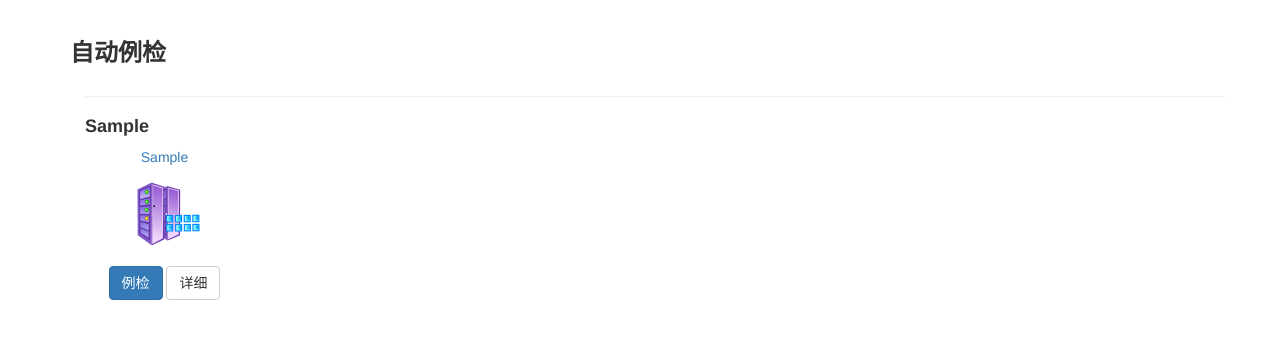
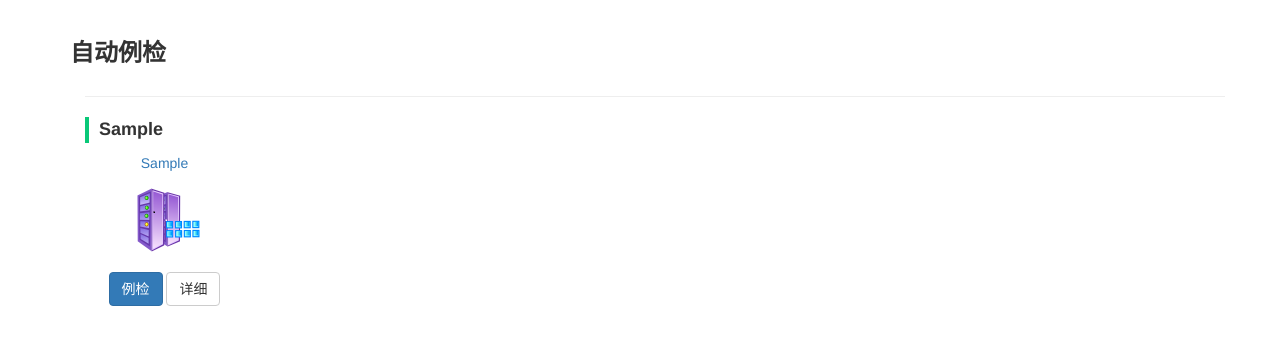
Before and after one commit to zengke123/sc-webapp, a Flask app: page /check in a window 1280 px wide. Shown: the part 52-397 px from the top of the page. Run offline with Flask 2, Linux system fonts and the light colour scheme; the visitor is signed in with stand-in values (Sample User, id 1); tables that the repository leaves empty hold one stand-in row (values such as "Sample post"); some libraries are stand-ins or nearby versions.

Commit message:
页面调整

```diff
--- a/templates/check.html
+++ b/templates/check.html
@@ -2,7 +2,14 @@
 {% block title %}自动例检{% endblock %}
 <link rel="stylesheet" href="/static/css/host.css">
 {% block body %}
-
+<style type="text/css">
+    h4 {
+    font-size: 18px;
+    line-height: 1.2;
+    padding: 2px 0 2px 10px;
+    border-left: 4px solid #09C878;
+}
+</style>
   <h3><strong>自动例检</strong></h3>
   <div class="container">
     {% for host in data %}
--- a/templates/lj_result.html
+++ b/templates/lj_result.html
@@ -49,7 +49,7 @@
                             console.log(percent)
                         }
                     })
-                }, 1000);
+                }, 3000);
                 $.ajax({
                     url: "{{ url_for("autocheck_run") }}",
                     type: 'POST',
```
